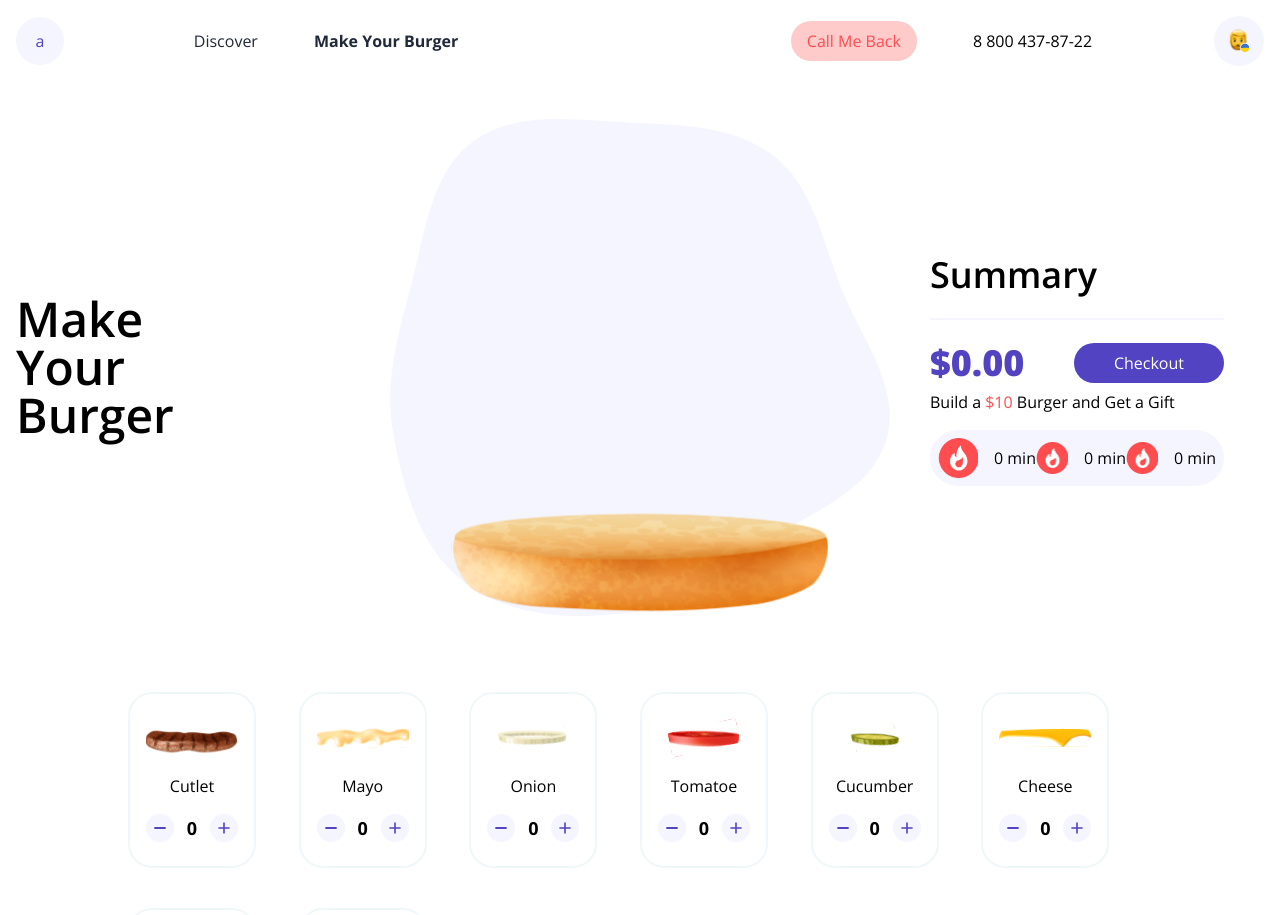
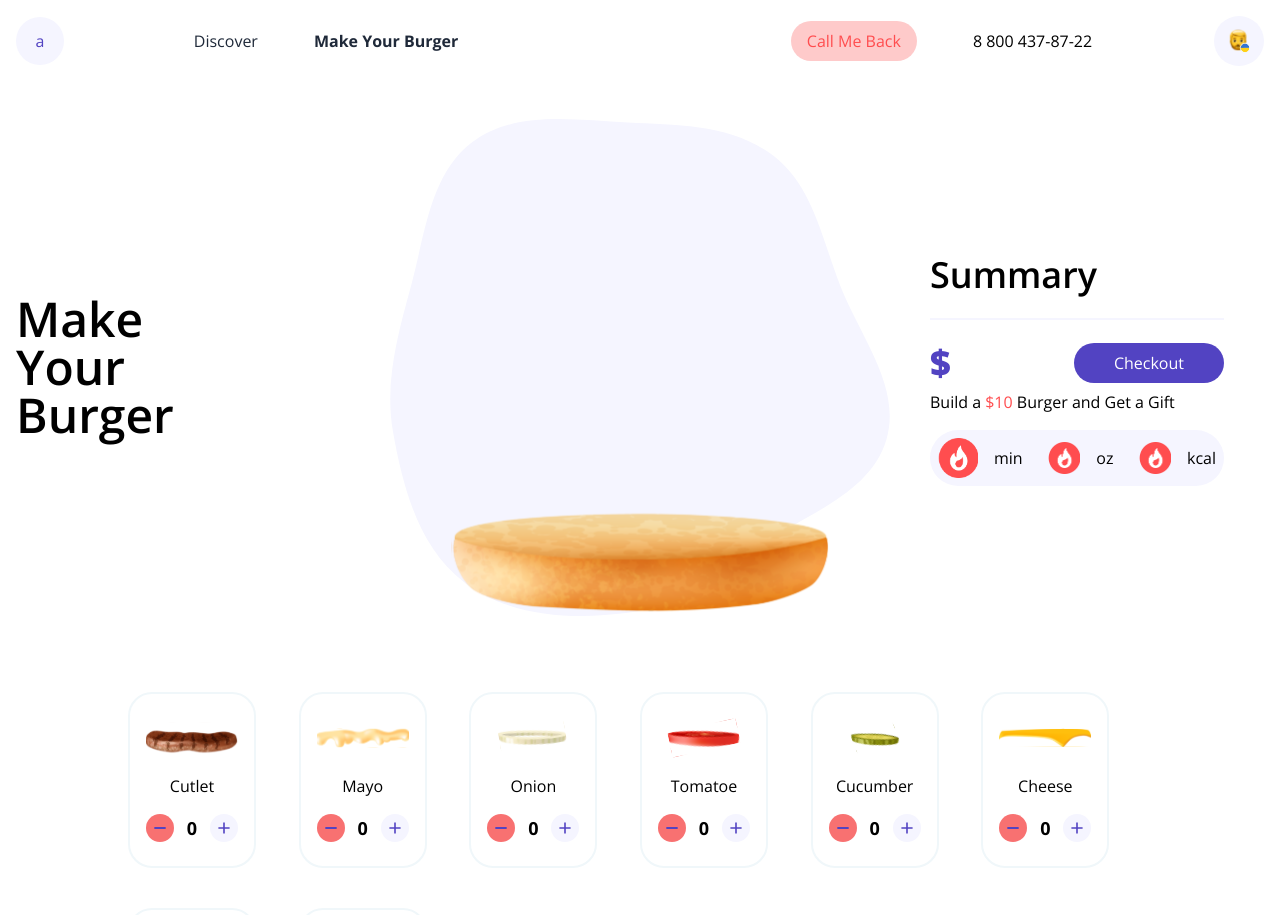
Before and after one commit to abubaker-jameel/make-your-burger-nextjs, a Next.js app: page /make-your-burger in a window 1280 px wide. Shown: the top 915 px of the page. Built offline with nearby package versions, Linux system fonts and the light colour scheme.

Commit message:
feat: add the burger state management

```diff
--- a/src/app/(routes)/make-your-burger/@summary/MainInfo.jsx
+++ b/src/app/(routes)/make-your-burger/@summary/MainInfo.jsx
@@ -1,7 +1,7 @@
 import React from "react";
 import Icon from "@/app/_components/Icons/Icon";
 
-const MainInfo = () => {
+const MainInfo = ({ time, weight, energy }) => {
   return (
     <div className="mt-4 rounded-full bg-primary-titan-white p-2">
       <ul className="flex items-center justify-between">
@@ -9,19 +9,19 @@ const MainInfo = () => {
           <span className="relative inline-block h-10 w-10">
             <Icon src="/icons/summary-icon-energy.png" />
           </span>
-          <span>0 min</span>
+          <span>{time} min</span>
         </li>
         <li className="flex flex-row items-center gap-4">
           <span className="relative inline-block h-8 w-8">
             <Icon src="/icons/summary-icon-energy.png" />
           </span>
-          <span>0 min</span>
+          <span>{weight} oz</span>
         </li>
         <li className="flex flex-row items-center gap-4">
           <span className="relative inline-block h-8 w-8">
             <Icon src="/icons/summary-icon-energy.png" />
           </span>
-          <span>0 min</span>
+          <span>{energy} kcal</span>
         </li>
       </ul>
     </div>
--- a/src/app/(routes)/make-your-burger/@summary/page.js
+++ b/src/app/(routes)/make-your-burger/@summary/page.js
@@ -1,8 +1,12 @@
+"use client";
 import Button from "@/app/_components/Buttons/Button";
 import React from "react";
 import MainInfo from "./MainInfo";
+import { useBurger } from "@/app/_contexts/burgerContext";
 
 const Summary = () => {
+  const { burger } = useBurger();
+  console.log(burger.addedItems);
   return (
     <div className="flex flex-col justify-center p-10">
       <h3>Summary</h3>
@@ -10,7 +14,7 @@ const Summary = () => {
       <div>
         <div className="flex items-center justify-between">
           <span className="text-primary-md font-extrabold text-primary-indigo">
-            $0.00
+            ${burger.total.price}
           </span>
           <Button size="lg">Checkout</Button>
         </div>
@@ -19,7 +23,11 @@ const Summary = () => {
           Get a Gift
         </span>
       </div>
-      <MainInfo />
+      <MainInfo
+        time={burger.total.time}
+        weight={burger.total.weight}
+        energy={burger.total.energy}
+      />
     </div>
   );
 };
--- a/src/app/(routes)/make-your-burger/layout.js
+++ b/src/app/(routes)/make-your-burger/layout.js
@@ -1,4 +1,5 @@
 import Ingredients from "@/app/_containers/make-burger/Ingredients";
+import { BurgerProvider } from "@/app/_contexts/burgerContext";
 
 export const metadata = {
   title: "Make Your Burger",
@@ -8,6 +9,7 @@ export const metadata = {
 export default function MakeYourBurgerLayout({ children, burger, summary }) {
   return (
     <>
+      <BurgerProvider>
         <section className="container">
           <div className="grid lg:min-h-[570px] lg:grid-cols-[1fr_500px_1fr]">
             {children}
@@ -16,6 +18,7 @@ export default function MakeYourBurgerLayout({ children, burger, summary }) {
           </div>
           <Ingredients />
         </section>
+      </BurgerProvider>
     </>
   );
 }
--- a/src/app/_components/Buttons/Button.jsx
+++ b/src/app/_components/Buttons/Button.jsx
@@ -3,7 +3,14 @@
 import React from "react";
 import { button } from "@/app/_variants/button";
 
-const Button = ({ children, className, color, size, handleClick }) => {
+const Button = ({
+  children,
+  className,
+  color,
+  size,
+  handleClick,
+  disabled,
+}) => {
   return (
     <button
       className={button({
@@ -12,6 +19,7 @@ const Button = ({ children, className, color, size, handleClick }) => {
         size: size,
       })}
       onClick={handleClick}
+      disabled={disabled}
     >
       {children}
     </button>
--- a/src/app/_containers/make-burger/IngredientContent.jsx
+++ b/src/app/_containers/make-burger/IngredientContent.jsx
@@ -3,7 +3,14 @@ import Icon from "@/app/_components/Icons/Icon";
 import Image from "next/image";
 import React from "react";
 
-const IngredientContent = ({ name, src, value }) => {
+const IngredientContent = ({
+  name,
+  src,
+  count,
+  handleAddItem,
+  handleRemoveItem,
+}) => {
+  console.log(count);
   return (
     <div className=" flex max-w-32 items-center justify-between rounded-3xl border-2 border-primary-black-squeeze  px-4 py-6">
       <div className="flex w-full basis-full flex-col">
@@ -12,13 +19,25 @@ const IngredientContent = ({ name, src, value }) => {
         </div>
         <span className="my-4 text-center">{name}</span>
         <div className="flex items-center justify-between">
-          <Button size="xsm" color="titan" className="aspect-square">
+          <Button
+            size="xsm"
+            color="titan"
+            className="aspect-square disabled:bg-red-400"
+            handleClick={handleRemoveItem}
+            disabled={count <= 0 ? true : false}
+          >
             <span className="relative block h-3 w-3">
               <Icon src="/icons/minus.svg" alt="minus-icon" />
             </span>
           </Button>
-          <span className="text-lg font-bold">0{value}</span>
-          <Button size="xsm" color="titan" className="aspect-square">
+          <span className="text-lg font-bold">{count}</span>
+          <Button
+            size="xsm"
+            color="titan"
+            className="aspect-square disabled:bg-red-400"
+            handleClick={handleAddItem}
+            disabled={count >= 2 ? true : false}
+          >
             <span className="relative block h-3 w-3">
               <Icon src="/icons/plus.svg" alt="plus-icon" />
             </span>
--- a/src/app/_containers/make-burger/Ingredients.jsx
+++ b/src/app/_containers/make-burger/Ingredients.jsx
@@ -1,10 +1,21 @@
+"use client";
 import React from "react";
 import IngredientContent from "./IngredientContent";
-import ingredients from "@/app/_data/ingredients";
+import { useBurger } from "@/app/_contexts/burgerContext";
 
 const Ingredients = () => {
-  const ingredient = ingredients.data.map((item) => {
-    return <IngredientContent key={item.key} src={item.src} name={item.name} />;
+  const { burger, handleAddItem, handleRemoveItem } = useBurger();
+  const ingredient = burger.data.map((item) => {
+    return (
+      <IngredientContent
+        key={item.key}
+        src={item.src}
+        name={item.name}
+        count={item.count}
+        handleAddItem={() => handleAddItem(item.id)}
+        handleRemoveItem={() => handleRemoveItem(item.id)}
+      />
+    );
   });
   return (
     <div className="grid grid-cols-[repeat(auto-fit,minmax(150px,1fr))] gap-y-10 overflow-hidden whitespace-nowrap px-28 py-10">
--- /dev/null
+++ b/src/app/_contexts/burgerContext.js
@@ -0,0 +1,124 @@
+"use client";
+import React, { createContext, useContext, useReducer } from "react";
+import ingredients from "../_data/ingredients";
+
+const BurgerContext = createContext();
+
+export const BurgerProvider = ({ children }) => {
+  const initialState = {
+    data: ingredients.data,
+    addedItems: [],
+    total: {
+      time: null,
+      weight: null,
+      energy: null,
+      price: null,
+    },
+  };
+
+  function reducer(state, action) {
+    switch (action.type) {
+      // add item
+      case "ADD_ITEM":
+        const itemIdToAdd = action.payload;
+        const addedItem = state.data.find((item) => item.id === itemIdToAdd);
+
+        if (addedItem) {
+          return {
+            ...state,
+            data: state.data.map((item) =>
+              item.id === itemIdToAdd
+                ? { ...item, count: item.count + 1 }
+                : item,
+            ),
+            addedItems: [
+              ...state.addedItems,
+              { ...addedItem, count: addedItem.count + 1 },
+            ],
+            total: {
+              time: state.total.time + addedItem.time,
+              weight: state.total.weight + addedItem.weight,
+              energy: state.total.energy + addedItem.energy,
+              price: state.total.price + addedItem.price,
+            },
+          };
+        }
+        return state;
+      // remove item
+      case "REMOVE_ITEM":
+        const itemIdToRemove = action.payload;
+        const itemToRemove = state.addedItems.find(
+          (item) => item.id === itemIdToRemove && item.count > 0,
+        );
+
+        // Find the last occurrence of the item to remove from addedItems
+        let foundItemIndex = -1;
+        for (let i = state.addedItems.length - 1; i >= 0; i--) {
+          const item = state.addedItems[i];
+          if (item.id === itemIdToRemove && item.count > 0) {
+            foundItemIndex = i;
+            break;
+          }
+        }
+
+        if (foundItemIndex !== -1) {
+          const updatedAddedItems = [...state.addedItems];
+          updatedAddedItems.splice(foundItemIndex, 1);
+
+          const updatedData = state.data.map((item) =>
+            item.id === itemIdToRemove
+              ? { ...item, count: Math.max(0, item.count - 1) }
+              : item,
+          );
+
+          if (itemIdToRemove) {
+            const updatedTotal = {
+              time: state.total.time - itemToRemove.time,
+              weight: state.total.weight - itemToRemove.weight,
+              energy: state.total.energy - itemToRemove.energy,
+              price: state.total.price - itemToRemove.price,
+            };
+            return {
+              ...state,
+              data: updatedData,
+              addedItems: updatedAddedItems,
+              total: updatedTotal,
+            };
+          }
+        }
+
+        return state;
+
+      default:
+        return state;
+    }
+  }
+  const [burger, dispatch] = useReducer(reducer, initialState);
+
+  function handleAddItem(value) {
+    dispatch({ type: "ADD_ITEM", payload: value });
+  }
+  function handleRemoveItem(value) {
+    dispatch({ type: "REMOVE_ITEM", payload: value });
+  }
+
+  const contextValues = {
+    burger,
+    handleAddItem,
+    handleRemoveItem,
+  };
+
+  return (
+    <BurgerContext.Provider value={contextValues}>
+      {children}
+    </BurgerContext.Provider>
+  );
+};
+
+export const useBurger = () => {
+  const context = useContext(BurgerContext);
+  if (!context) {
+    throw new Error("useBurger must be used within an BurgerProvider");
+  }
+  return context;
+};
--- a/src/app/_data/ingredients.js
+++ b/src/app/_data/ingredients.js
@@ -9,6 +9,7 @@ export default {
       time: 1,
       weight: 5,
       energy: 20,
+      count: 0,
     },
     {
       id: 14,
@@ -18,6 +19,7 @@ export default {
       time: 1,
       weight: 3,
       energy: 5,
+      count: 0,
     },
     {
       id: 15,
@@ -27,6 +29,7 @@ export default {
       time: 1,
       weight: 2,
       energy: 4,
+      count: 0,
     },
     {
       id: 16,
@@ -36,6 +39,7 @@ export default {
       time: 1,
       weight: 2,
       energy: 10,
+      count: 0,
     },
     {
       id: 17,
@@ -45,6 +49,7 @@ export default {
       time: 1,
       weight: 4,
       energy: 7,
+      count: 0,
     },
     {
       id: 18,
@@ -54,6 +59,7 @@ export default {
       time: 1,
       weight: 5,
       energy: 15,
+      count: 0,
     },
     {
       id: 19,
@@ -63,6 +69,7 @@ export default {
       time: 1,
       weight: 2,
       energy: 12,
+      count: 0,
     },
     {
       id: 20,
@@ -72,6 +79,7 @@ export default {
       time: 1,
       weight: 3,
       energy: 1,
+      count: 0,
     },
   ],
 };
```
Lines whose indentation alone changed are shown as unchanged.
